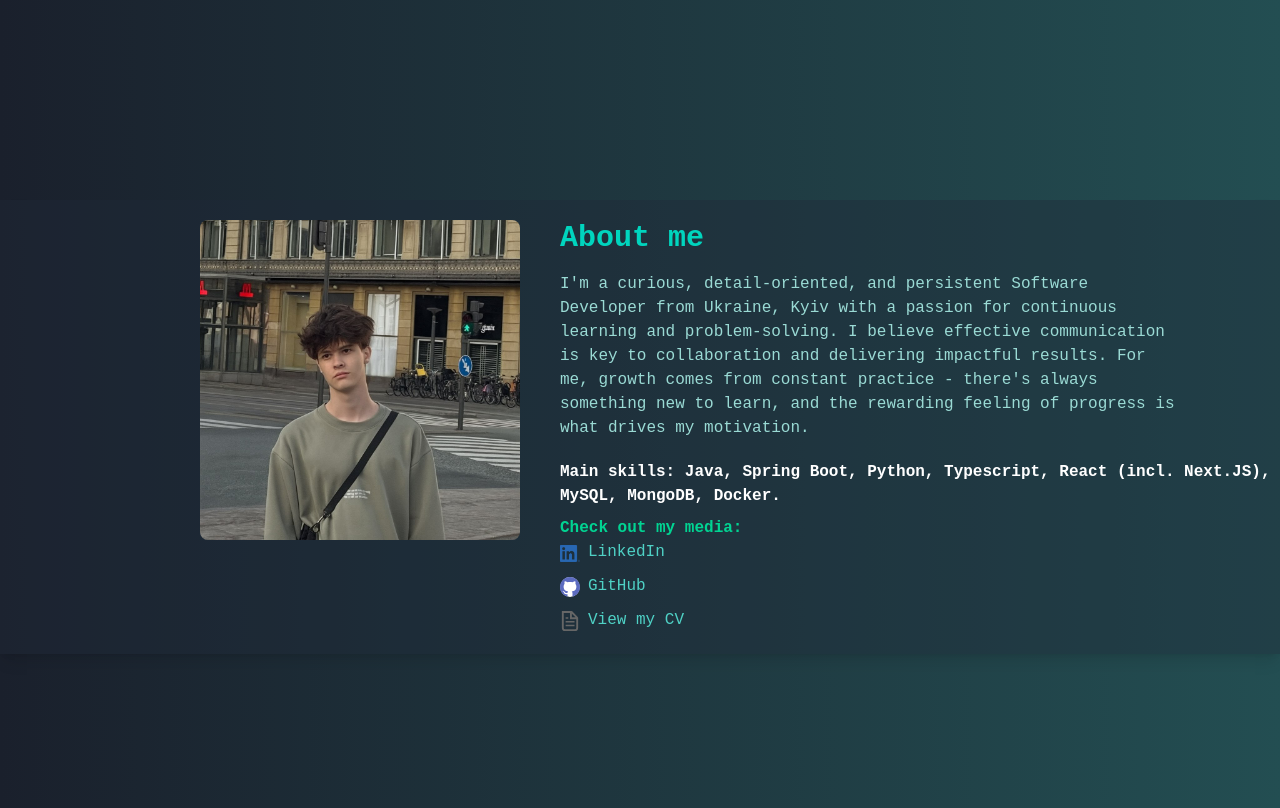
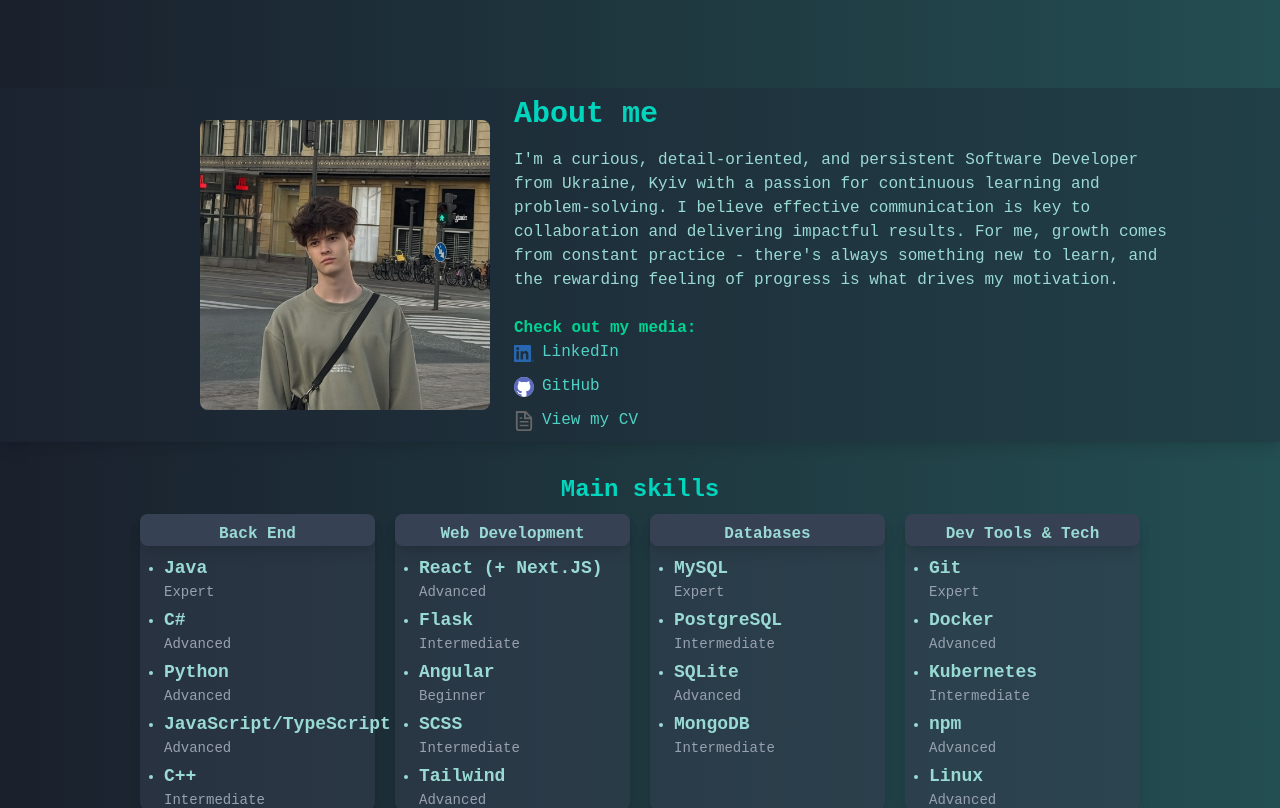
Before and after one commit to Loender/portfolio, a Next.js app: page / in a window 1280 px wide. Shown: the part 800-1608 px from the top of the page. Built offline with nearby package versions, Linux system fonts and the light colour scheme.

Commit message:
add skills + hamburger navbar on smaller screens

```diff
--- a/src/components/About.tsx
+++ b/src/components/About.tsx
@@ -1,16 +1,43 @@
+const backEndLanguages = [
+  { name: "Java", exp: "Expert" },
+  { name: "C#", exp: "Advanced" },
+  { name: "Python", exp: "Advanced" },
+  { name: "JavaScript/TypeScript", exp: "Advanced" },
+  { name: "C++", exp: "Intermediate" },
+];
+const webDevLanguages = [
+  { name: "React (+ Next.JS)", exp: "Advanced" },
+  { name: "Flask", exp: "Intermediate" },
+  { name: "Angular", exp: "Beginner" },
+  { name: "SCSS", exp: "Intermediate" },
+  { name: "Tailwind", exp: "Advanced" },
+];
+const devTools = [
+  { name: "Git", exp: "Expert" },
+  { name: "Docker", exp: "Advanced" },
+  { name: "Kubernetes", exp: "Intermediate" },
+  { name: "npm", exp: "Advanced" },
+  { name: "Linux", exp: "Advanced" },
+];
+const DB = [
+  { name: "MySQL", exp: "Expert" },
+  { name: "PostgreSQL", exp: "Intermediate" },
+  { name: "SQLite", exp: "Advanced" },
+  { name: "MongoDB", exp: "Intermediate" },
+];
 const About = () => {
   return (
-    <div className="min-h-screen py-50">
+    <div className="min-h-screen pt-22">
       <div className="bg-gray-800/40 shadow-lg">
-        <div className="py-5 pl-50 flex">
-          <div className="w-full max-w-xs">
+        <div className="py-2 pl-50 flex">
+          <div className="flex items-center pr-6">
             <img
               src="me.png"
               alt="Me"
-              className="w-auto h-auto max-w-xs rounded-lg transition-transform duration-300 ease-in-out hover:scale-105 hover:shadow-lg"
+              className="max-w-[290px] h-auto rounded-lg transition-transform duration-300 ease-in-out hover:scale-105 hover:shadow-lg"
             />
           </div>
-          <div className="pl-10 flex-col">
+          <div className="flex-col pl-">
             <h1 className="text-3xl text-teal-400 font-bold">About me</h1>
             <h2 className="pt-4 pr-25">
               I'm a curious, detail-oriented, and persistent Software Developer
@@ -21,11 +48,7 @@ const About = () => {
               learn, and the rewarding feeling of progress is what drives my
               motivation.
             </h2>
-            <h3 className="pt-5 font-bold text-white">
-              Main skills: Java, Spring Boot, Python, Typescript, React (incl.
-              Next.JS), MySQL, MongoDB, Docker.
-            </h3>
-            <h3 className="pt-2 font-bold text-emerald-400">
+            <h3 className="pt-6 font-bold text-emerald-400">
               Check out my media:
             </h3>
             <div className="flex flex-col gap-2">
@@ -71,6 +94,65 @@ const About = () => {
           </div>
         </div>
       </div>
+      <div className="pt-8 flex justify-center font-bold text-2xl text-teal-400">
+        Main skills
+      </div>
+      <div className="pt-2 flex justify-center">
+        <div className="grid grid-cols-1 sm:grid-cols-2 lg:grid-cols-4 gap-5 w-250">
+          <div className="rounded-lg bg-gray-700/50 shadow-lg">
+            <div className="pt-2 flex justify-center font-bold bg-gray-700 rounded-lg shadow-lg">
+              Back End
+            </div>
+            <ul className="list-disc pl-6 pt-2 space-y-1">
+              {backEndLanguages.map((lang) => (
+                <li key={lang.name}>
+                  <h3 className="text-lg font-semibold">{lang.name}</h3>
+                  <p className="text-gray-400 text-sm">{lang.exp}</p>
+                </li>
+              ))}
+            </ul>
+          </div>
+          <div className="rounded-lg bg-gray-700/50 shadow-lg">
+            <div className="pt-2 flex justify-center font-bold bg-gray-700 rounded-lg shadow-lg">
+              Web Development
+            </div>
+            <ul className="list-disc pl-6 pt-2 space-y-1">
+              {webDevLanguages.map((lang) => (
+                <li key={lang.name}>
+                  <h3 className="text-lg font-semibold">{lang.name}</h3>
+                  <p className="text-gray-400 text-sm">{lang.exp}</p>
+                </li>
+              ))}
+            </ul>
+          </div>
+          <div className="rounded-lg bg-gray-700/50 shadow-lg">
+            <div className="pt-2 flex justify-center font-bold bg-gray-700 rounded-lg shadow-lg">
+              Databases
+            </div>
+            <ul className="list-disc pl-6 pt-2 space-y-1">
+              {DB.map((lang) => (
+                <li key={lang.name}>
+                  <h3 className="text-lg font-semibold">{lang.name}</h3>
+                  <p className="text-gray-400 text-sm">{lang.exp}</p>
+                </li>
+              ))}
+            </ul>
+          </div>
+          <div className="rounded-lg bg-gray-700/50 shadow-lg">
+            <div className="pt-2 flex justify-center font-bold bg-gray-700 rounded-lg shadow-lg">
+              Dev Tools & Tech
+            </div>
+            <ul className="list-disc pl-6 pt-2 space-y-1">
+              {devTools.map((lang) => (
+                <li key={lang.name}>
+                  <h3 className="text-lg font-semibold">{lang.name}</h3>
+                  <p className="text-gray-400 text-sm">{lang.exp}</p>
+                </li>
+              ))}
+            </ul>
+          </div>
+        </div>
+      </div>
     </div>
   );
 };
--- a/src/components/Navbar.tsx
+++ b/src/components/Navbar.tsx
@@ -1,4 +1,8 @@
+import { useState } from "react";
+
 const Navbar = () => {
+  const [isOpen, setIsOpen] = useState(false);
+
   return (
     <nav className="fixed inset-x-0 top-0 bg-gray-800/60 backdrop-blur-sm shadow z-50">
       <div className="max-w-7xl mx-auto px-4 sm:px-6 lg:px-8">
@@ -38,8 +42,82 @@ const Navbar = () => {
               Contact
             </a>
           </div>
+          <button
+            onClick={() => setIsOpen(!isOpen)}
+            className="md:hidden flex items-center text-gray-300 hover:text-white focus:outline-none"
+          >
+            <svg
+              className="h-6 w-6"
+              fill="none"
+              stroke="currentColor"
+              viewBox="0 0 24 24"
+            >
+              {isOpen ? (
+                <path
+                  strokeLinecap="round"
+                  strokeLinejoin="round"
+                  strokeWidth={2}
+                  d="M6 18L18 6M6 6l12 12"
+                />
+              ) : (
+                <path
+                  strokeLinecap="round"
+                  strokeLinejoin="round"
+                  strokeWidth={2}
+                  d="M4 6h16M4 12h16M4 18h16"
+                />
+              )}
+            </svg>
+          </button>
         </div>
       </div>
+
+      {isOpen && (
+        <div className="md:hidden bg-gray-900/50 backdrop-blur-sm px-4 pt-2 pb-4 space-y-2">
+          <a
+            href="#home"
+            className="block text-l font-medium hover:text-blue-500"
+            onClick={() => setIsOpen(false)}
+          >
+            Home
+          </a>
+          <a
+            href="#about"
+            className="block text-l font-medium hover:text-blue-500"
+            onClick={() => setIsOpen(false)}
+          >
+            About me
+          </a>
+          <a
+            href="#education"
+            className="block text-l font-medium hover:text-blue-500"
+            onClick={() => setIsOpen(false)}
+          >
+            Education & Experience
+          </a>
+          <a
+            href="#projects"
+            className="block text-l font-medium hover:text-blue-500"
+            onClick={() => setIsOpen(false)}
+          >
+            Projects
+          </a>
+          <a
+            href="#certifications"
+            className="block text-l font-medium hover:text-blue-500"
+            onClick={() => setIsOpen(false)}
+          >
+            Certifications
+          </a>
+          <a
+            href="#contact"
+            className="block text-l font-medium hover:text-blue-500"
+            onClick={() => setIsOpen(false)}
+          >
+            Contact
+          </a>
+        </div>
+      )}
     </nav>
   );
 };
```
